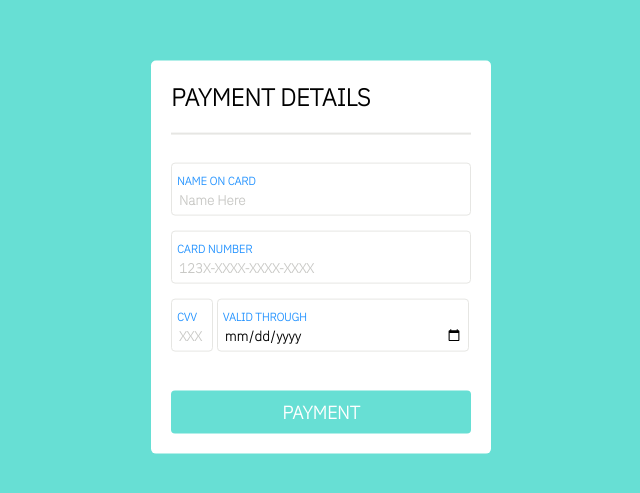
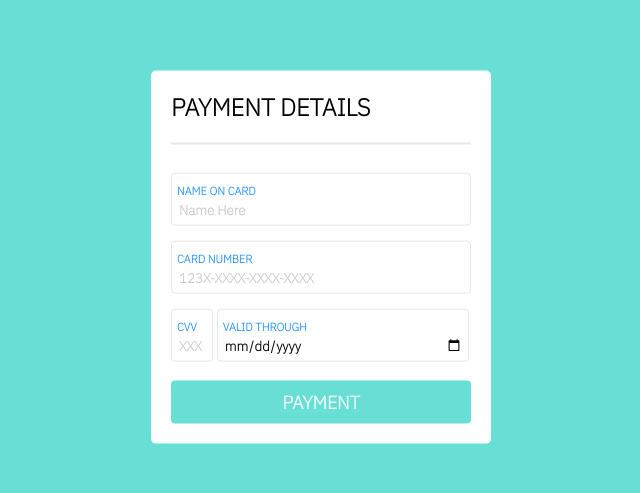
Before and after one commit to NilanshuBasnet/form, a plain HTML site: page Form/index.html in a window 1280 px wide. Shown: the part 143-636 px from the top of the page, without its empty margins (319-959 px from the left). Drawn offline with Linux system fonts and the light colour scheme.

Commit message:
Update index.html

```diff
--- a/Form/index.html
+++ b/Form/index.html
@@ -27,7 +27,7 @@
                 <input type="text" id="cardNum" maxlength="20" placeholder="123X-XXXX-XXXX-XXXX">
             </div>
 
-            <div class="twoColumns">
+
                 <div class="detailBox" id="cvvBox">
                     <label for="cvv">CVV</label>
                     <br>
@@ -39,7 +39,7 @@
                     <br>
                     <input type="date" id="valid">
                 </div>
-             </div>
+
             <br>
 
             <input type="button" id="submitButton" value="PAYMENT">
```
